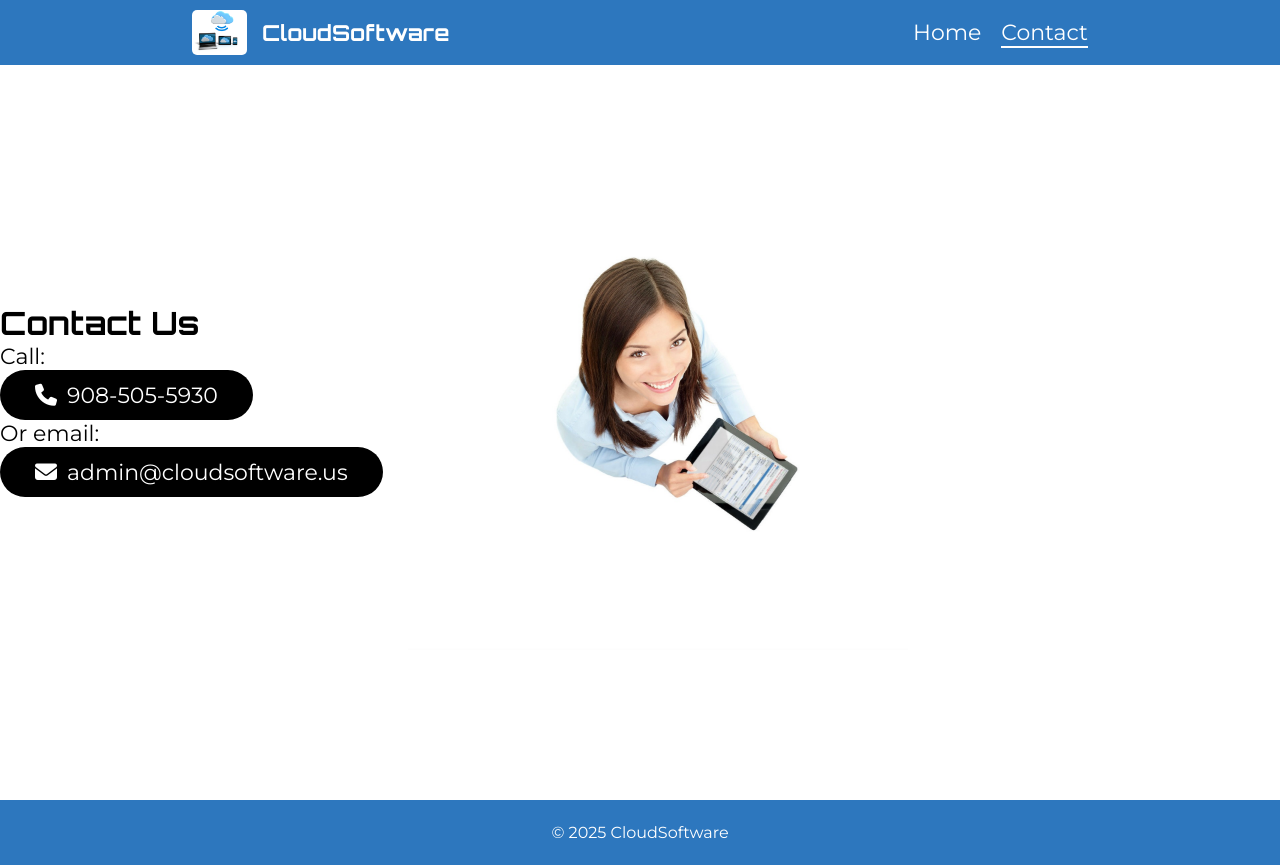
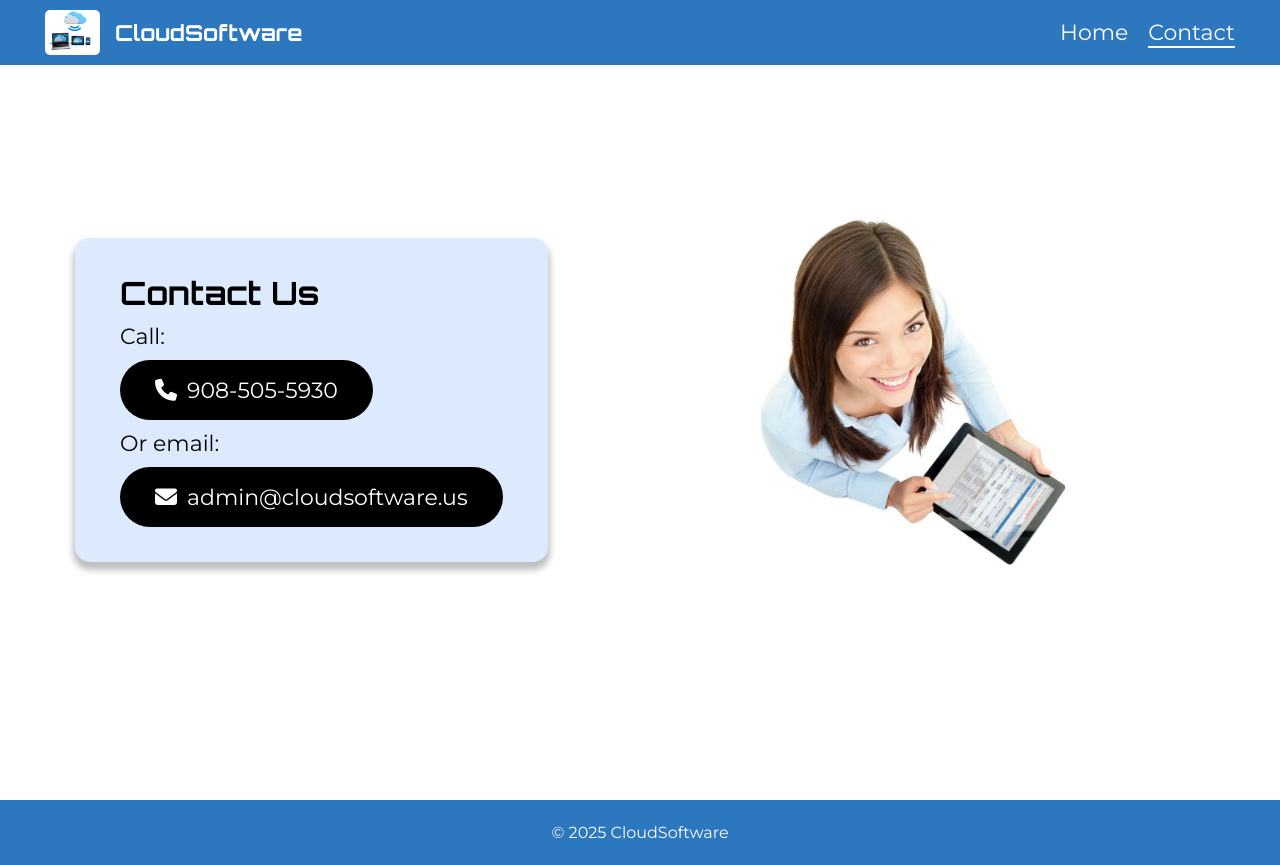
Before and after one commit to nlert/cloudsoftware, a website built with webpack: page src/templates/contact.html in a window 1280 px wide. Built offline with nearby package versions, Linux system fonts and the light colour scheme.

Commit message:
Complete contact page styling

```diff
--- a/src/styles.css
+++ b/src/styles.css
@@ -60,7 +60,7 @@ main {
 }
 
 .pill-btn {
-    --pill-btn-height: 50px;
+    --pill-btn-height: 60px;
 
     height: var(--pill-btn-height);
     border-radius: calc(var(--pill-btn-height) / 2);
@@ -95,23 +95,18 @@ header {
     top: 0;
     z-index: 9999;
 
-    display: grid;
-    place-items: center;
+    display: flex;
+    justify-content: space-between;
+    align-items: center;
+
+    padding-inline: 45px;
 
     transition: box-shadow 500ms ease;
 }
 
-.header-container {
-    width: var(--content-width);
-    justify-content: space-between;
-}
-
-.header-container, .logo-container {
+.logo-container {
     display: flex;
     align-items: center;
-}
-
-.logo-container {
     gap: 15px;
 
     text-decoration: none;
@@ -305,10 +300,24 @@ footer {
     display: flex;
     gap: 25px;
     align-items: center;
+    justify-content: center;
+    padding: 75px;
 
     height: 100vh;
 }
 
 .contact-img {
-    width: 500px;
+    min-width: 600px;
+    max-width: 800px;
 }
+
+.contact-box {
+    display: flex;
+    flex-direction: column;
+    gap: 10px;
+    padding: 35px 45px;
+
+    background-color: var(--light-blue);
+    border-radius: var(--border-radius);
+    box-shadow: var(--box-shadow);
+}
--- a/src/templates/contact.html
+++ b/src/templates/contact.html
@@ -1,15 +1,14 @@
 <!DOCTYPE html>
 <html lang="en">
 	<head>
-    <meta charset="UTF-8">
-    <meta name="viewport" content="width=device-width, initial-scale=1.0">
+		<meta charset="UTF-8" />
+		<meta name="viewport" content="width=device-width, initial-scale=1.0" />
 		<title>CloudSoftware | Contact</title>
 
 		<script defer src="https://kit.fontawesome.com/8f4103f87d.js" crossorigin="anonymous"></script>
 	</head>
 	<body>
 		<header id="header">
-        <div class="header-container">
 			<a href="index.html" class="logo-container">
 				<img src="../assets/logo.jpg" alt="logo" class="logo-img" />
 				<span class="logo-text">CloudSoftware</span>
@@ -18,7 +17,6 @@
 				<a href="index.html">Home</a>
 				<a href="contact.html" class="underline">Contact</a>
 			</nav>
-        </div>
 		</header>
 		<main>
 			<section class="contact-section">
@@ -35,21 +33,23 @@
 						admin@cloudsoftware.us
 					</a>
 				</div>
-            <img src="../assets/contact-image.jpg" class="contact-img" alt="woman-with-tablet">
+				<img src="../assets/contact-image.jpg" class="contact-img" alt="woman-with-tablet" />
 			</section>
 		</main>
 		<footer>
-        <span class="footer-text">©
+			<span class="footer-text"
+				>©
 				<span id="year" class="footer-text">
 					<script>
 						function displayYear() {
-                        const year = document.getElementById("year");
+							const year = document.getElementById('year');
 							year.textContent = new Date().getFullYear();
 						}
 						displayYear();
 					</script>
 				</span>
-            CloudSoftware</span>
+				CloudSoftware</span
+			>
 		</footer>
 	</body>
 </html>
```
Also changed, not shown: src/templates/index.html (+0 -2 lines). Lines whose indentation alone changed are shown as unchanged.
